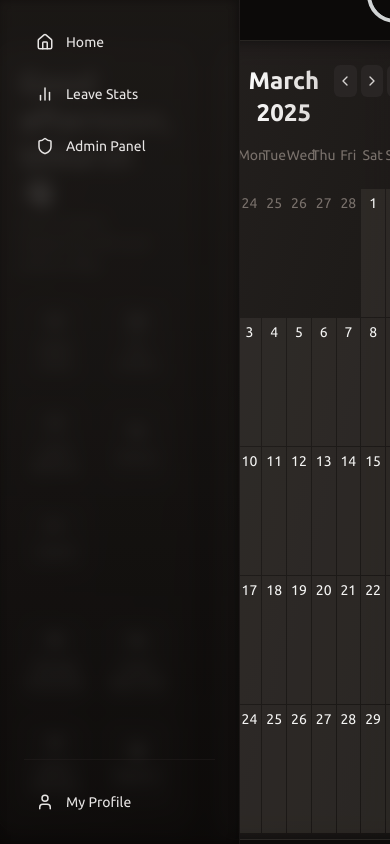
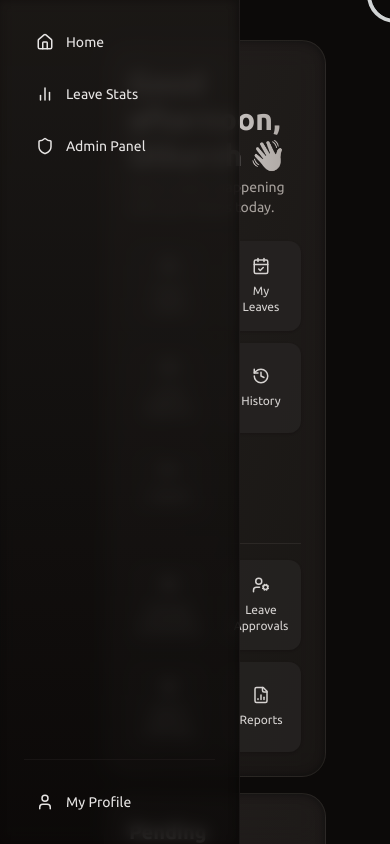
Before and after one commit to OLDHel1Otrope/randomComponents, a Next.js app: page /leaves in a window 390 px wide. Built offline with nearby package versions, Linux system fonts and the light colour scheme.

Commit message:
added media query for phones

```diff
--- a/src/app/leaves/page.tsx
+++ b/src/app/leaves/page.tsx
@@ -7,7 +7,7 @@
 function App() {
   const today = new Date();
   return (
-    <div className="min-h-screen flex pt-4 justify-center bg-stone-950 px-10 pl-20 gap-4">
+    <div className="min-h-screen flex flex-col md:flex-row pt-4 justify-center bg-stone-950 px-10 pl-20 gap-4">
       <div className="flex flex-col w-full gap-4">
         <DashboardHeader userName="Utkarsh" />
         <PendingApprovals
```
